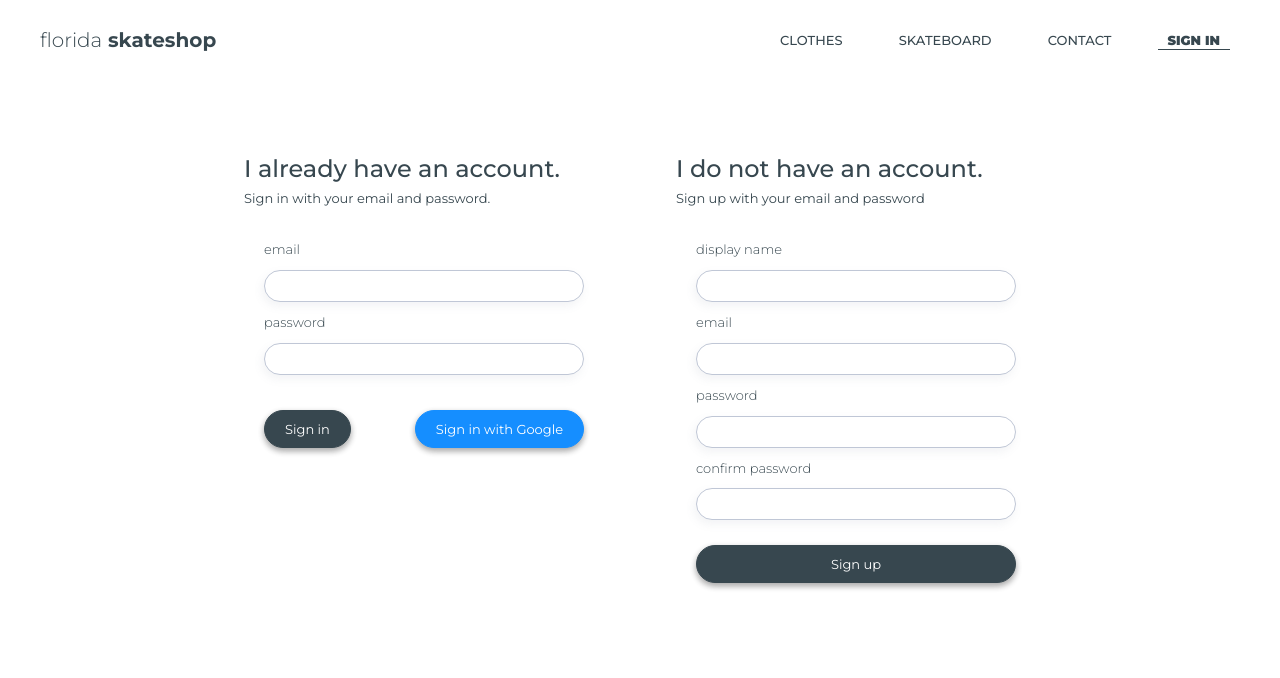
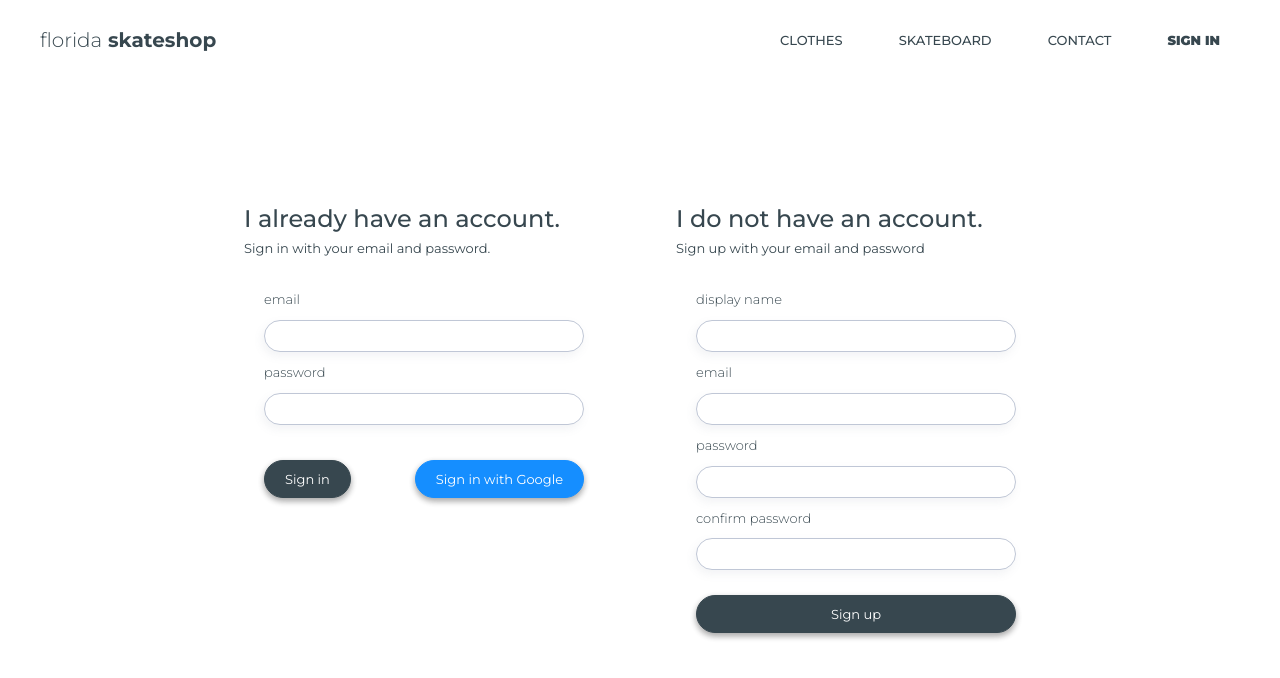
Before and after one commit to jakubowskimaciej/flrd-skateshop, a React (Create React App) app: page /auth in a window 1280 px wide. Shown: the top 678 px of the page. Built offline with nearby package versions, Linux system fonts and the light colour scheme; no server answers.

Commit message:
updating signing  with onAuthStateChanged

```diff
--- a/public/index.html
+++ b/public/index.html
@@ -3,7 +3,10 @@
   <head>
     <meta charset="utf-8" />
     <link rel="icon" href="%PUBLIC_URL%/favicon.ico" />
-    <meta name="viewport" content="width=device-width, initial-scale=1" />
+    <meta
+      name="viewport"
+      content="width=device-width, initial-scale=1, maximum-scale=1 "
+    />
     <meta name="theme-color" content="#000000" />
     <meta
       name="description"
--- a/src/components/molecules/Navigation/Navigation.js
+++ b/src/components/molecules/Navigation/Navigation.js
@@ -1,12 +1,16 @@
-import React from 'react';
+import React, { useContext } from 'react';
+import { UsersContext } from 'providers/UsersProvider';
 import {
   NavWrapper,
   StyledTitleLink,
   LinkWrapper,
   StyledLink,
 } from './Navigation.styles';
+import { signOutUser } from 'utils/firebase/firebase.utils';
 
 const Navigation = () => {
+  const { currentUser } = useContext(UsersContext);
+
   return (
     <NavWrapper>
       <StyledTitleLink to="/">
@@ -18,7 +22,13 @@ const Navigation = () => {
         <StyledLink to="/clothes">clothes</StyledLink>
         <StyledLink to="/skateboard">skateboard</StyledLink>
         <StyledLink to="/contact">contact</StyledLink>
-        <StyledLink to="/auth">sign in</StyledLink>
+        {!currentUser ? (
+          <StyledLink to="/auth">sign in</StyledLink>
+        ) : (
+          <StyledLink as="span" onClick={signOutUser}>
+            sign out
+          </StyledLink>
+        )}
       </LinkWrapper>
     </NavWrapper>
   );
--- a/src/components/molecules/Navigation/Navigation.styles.js
+++ b/src/components/molecules/Navigation/Navigation.styles.js
@@ -20,9 +20,14 @@ export const borderAnimation = keyframes`
 `;
 
 export const LinkWrapper = styled.div`
-  width: 40%;
-  display: flex;
-  justify-content: space-between;
+  display: none;
+
+  ${({ theme }) => theme.mediaQueries.desktop} {
+    width: 40%;
+    display: flex;
+    flex-direction: row;
+    justify-content: space-between;
+  }
 `;
 
 export const StyledTitleLink = styled(Link)`
--- a/src/components/organisms/Authentication/Authentication.js
+++ b/src/components/organisms/Authentication/Authentication.js
@@ -1,8 +1,7 @@
 import React, { useState } from 'react';
 import {
-  createUserDocumentFromAuth,
-  signInWithGooglePopup,
   signInAuthUserWithEmailAndPassword,
+  signInWithGoogleRedirect,
 } from 'utils/firebase/firebase.utils';
 
 import { FormWrapper, Wrapper } from '../Registration/Registration.styles';
@@ -20,8 +19,7 @@ const Authentication = () => {
   const { email, password } = formValues;
 
   const logGoogleUser = async () => {
-    const { user } = await signInWithGooglePopup();
-    await createUserDocumentFromAuth(user);
+    await signInWithGoogleRedirect();
   };
 
   const handleInputChange = (e) => {
@@ -33,11 +31,7 @@ const Authentication = () => {
     e.preventDefault();
 
     try {
-      const response = await signInAuthUserWithEmailAndPassword(
-        email,
-        password
-      );
-      console.log(response);
+      await signInAuthUserWithEmailAndPassword(email, password);
       setFormValues(initialState);
     } catch (err) {
       switch (err.code) {
--- a/src/components/organisms/Registration/Registration.js
+++ b/src/components/organisms/Registration/Registration.js
@@ -39,7 +39,6 @@ const Registration = () => {
         email,
         password
       );
-
       await createUserDocumentFromAuth(user, { displayName });
       setFormValues(initialState);
     } catch (err) {
@@ -58,7 +57,7 @@ const Registration = () => {
       <FormWrapper onSubmit={handleFormSubmit}>
         <FormField
           label="display name"
-          name="name"
+          name="displayName"
           type="text"
           id="displayName"
           value={formValues.displayName}
@@ -83,7 +82,7 @@ const Registration = () => {
         <FormField
           label="confirm password"
           type="password"
-          name="confirm password"
+          name="confirmPassword"
           id="confirmPassword"
           value={formValues.confirmPassword}
           onChange={handleInputChange}
--- a/src/components/organisms/Registration/Registration.styles.js
+++ b/src/components/organisms/Registration/Registration.styles.js
@@ -2,7 +2,7 @@ import styled from 'styled-components';
 
 export const Wrapper = styled.div`
   width: 40rem;
-  height: 50rem;
+  height: 40rem;
   padding: 2rem;
   color: var(--color-darkGrey);
 
--- a/src/components/templates/MainTemplate/MainTemplate.js
+++ b/src/components/templates/MainTemplate/MainTemplate.js
@@ -3,10 +3,14 @@ import styled from 'styled-components';
 import Navigation from 'components/molecules/Navigation/Navigation';
 
 const Wrapper = styled.main`
+  position: relative;
   width: 100%;
   height: 100%;
-  display: grid;
-  grid-template-rows: 8rem 1fr;
+
+  ${({ theme }) => theme.mediaQueries.desktop} {
+    display: grid;
+    grid-template-rows: 8rem 1fr;
+  }
 `;
 
 const MainTemplate = ({ children }) => {
--- a/src/index.js
+++ b/src/index.js
@@ -2,6 +2,7 @@ import React from 'react';
 import ReactDOM from 'react-dom/client';
 import { BrowserRouter } from 'react-router-dom';
 import App from 'views/App';
+import { UsersProvider } from 'providers/UsersProvider';
 
 //styles
 import { ThemeProvider } from 'styled-components';
@@ -15,7 +16,9 @@ root.render(
     <ThemeProvider theme={theme}>
       <GlobalStyles />
       <BrowserRouter>
-        <App />
+        <UsersProvider>
+          <App />
+        </UsersProvider>
       </BrowserRouter>
     </ThemeProvider>
   </React.StrictMode>
--- /dev/null
+++ b/src/providers/UsersProvider.js
@@ -0,0 +1,30 @@
+import { createContext, useState, useEffect } from 'react';
+import {
+  createUserDocumentFromAuth,
+  onAuthStateChangedListener,
+} from 'utils/firebase/firebase.utils';
+
+export const UsersContext = createContext({
+  currentUser: null,
+  setCurrentUser: () => {},
+});
+
+export const UsersProvider = ({ children }) => {
+  const [currentUser, setCurrentUser] = useState(null);
+  const value = { currentUser, setCurrentUser };
+
+  useEffect(() => {
+    const unsubscribe = onAuthStateChangedListener((user) => {
+      if (user) {
+        createUserDocumentFromAuth(user);
+      }
+      setCurrentUser(user);
+    });
+
+    return unsubscribe;
+  }, []);
+
+  return (
+    <UsersContext.Provider value={value}>{children}</UsersContext.Provider>
+  );
+};
--- a/src/utils/firebase/firebase.utils.js
+++ b/src/utils/firebase/firebase.utils.js
@@ -6,6 +6,8 @@ import {
   GoogleAuthProvider,
   createUserWithEmailAndPassword,
   signInWithEmailAndPassword,
+  signOut,
+  onAuthStateChanged,
 } from 'firebase/auth';
 import { getFirestore, doc, getDoc, setDoc } from 'firebase/firestore';
 
@@ -71,3 +73,8 @@ export const signInAuthUserWithEmailAndPassword = async (email, password) => {
 
   return await signInWithEmailAndPassword(auth, email, password);
 };
+
+export const signOutUser = async () => await signOut(auth);
+
+export const onAuthStateChangedListener = (callback) =>
+  onAuthStateChanged(auth, callback);
--- a/src/views/Login.js
+++ b/src/views/Login.js
@@ -4,13 +4,21 @@ import Authentication from 'components/organisms/Authentication/Authentication';
 import styled from 'styled-components';
 
 const Wrapper = styled.section`
+  width: 100%;
+  height: 100%;
+  display: flex;
+  flex-direction: column;
+  justify-content: center;
+  align-items: center;
+  margin: 0 auto;
+
   ${({ theme }) => theme.mediaQueries.desktop} {
     width: 70%;
     height: 100%;
-    display: flex;
+    flex-direction: row;
     align-items: flex-start;
     justify-content: space-evenly;
-    margin: 5rem auto;
+    margin-top: 10rem;
   }
 `;
 
```
